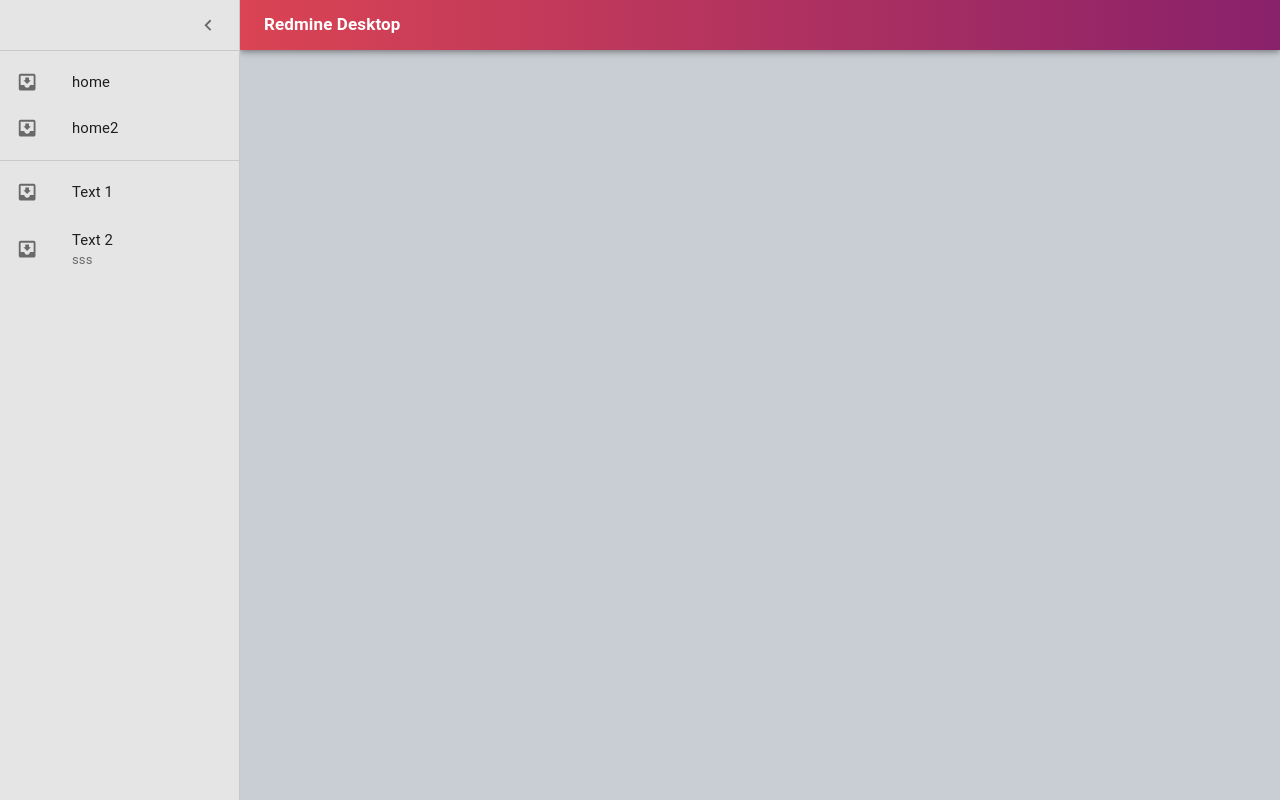
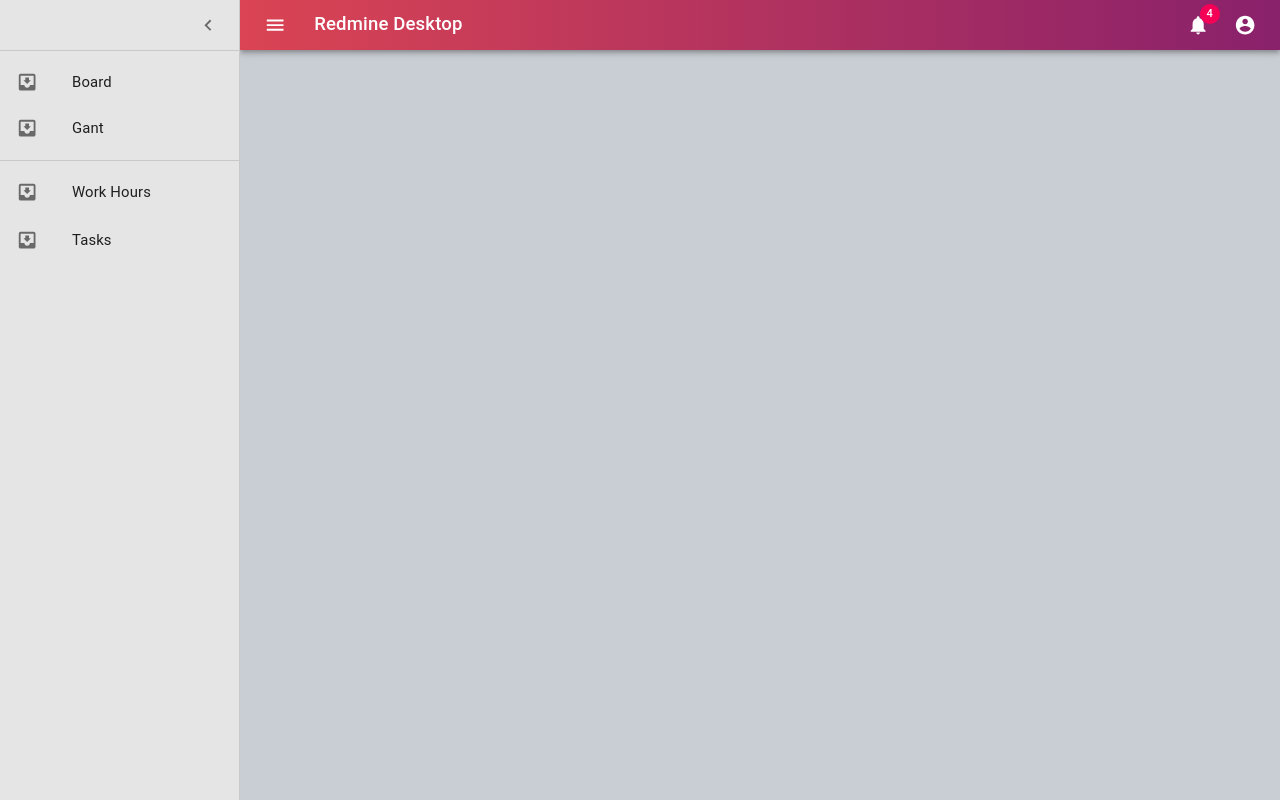
Before and after one commit to A-AR-R/Redmine-Desktop, a React (Create React App) app: page /#/ in a window 1280 px wide. Both pictures are taken after a click on the button 35 px from the left and 25 px from the top of the page. Built offline with nearby package versions, Linux system fonts and the light colour scheme.

Commit message:
Added Agile View Added TimeLine View

```diff
--- a/package.json
+++ b/package.json
@@ -10,6 +10,7 @@
   "dependencies": {
     "@material-ui/core": "^4.11.2",
     "@material-ui/icons": "^4.11.2",
+    "@material-ui/lab": "^4.0.0-alpha.57",
     "@testing-library/jest-dom": "^4.2.4",
     "@testing-library/react": "^9.5.0",
     "@testing-library/user-event": "^7.2.1",
@@ -19,7 +20,8 @@
     "react": "^16.13.1",
     "react-dom": "^16.13.1",
     "react-router-dom": "^5.2.0",
-    "react-scripts": "3.4.1"
+    "react-scripts": "3.4.1",
+    "react-trello": "^2.2.9"
   },
   "scripts": {
     "dev": "concurrently -k \"npm start\" \"npm:electron\"",
--- /dev/null
+++ b/src/Pages/Gant.js
@@ -0,0 +1,11 @@
+import React from 'react';
+
+export const Gant = () => {
+    return (
+        <div>
+            Gant
+        </div>
+    );
+}
+
+export default Gant
--- /dev/null
+++ b/src/Pages/WorkHours.js
@@ -0,0 +1,106 @@
+import React from 'react';
+import { makeStyles } from '@material-ui/core/styles';
+import Timeline from '@material-ui/lab/Timeline';
+import TimelineItem from '@material-ui/lab/TimelineItem';
+import TimelineSeparator from '@material-ui/lab/TimelineSeparator';
+import TimelineConnector from '@material-ui/lab/TimelineConnector';
+import TimelineContent from '@material-ui/lab/TimelineContent';
+import TimelineOppositeContent from '@material-ui/lab/TimelineOppositeContent';
+import TimelineDot from '@material-ui/lab/TimelineDot';
+import FastfoodIcon from '@material-ui/icons/Fastfood';
+import LaptopMacIcon from '@material-ui/icons/LaptopMac';
+import HotelIcon from '@material-ui/icons/Hotel';
+import RepeatIcon from '@material-ui/icons/Repeat';
+import Paper from '@material-ui/core/Paper';
+import Typography from '@material-ui/core/Typography';
+
+const useStyles = makeStyles((theme) => ({
+    paper: {
+        padding: '6px 16px',
+    },
+    secondaryTail: {
+        backgroundColor: theme.palette.secondary.main,
+    },
+}));
+
+export default function WorkHours() {
+    const classes = useStyles();
+
+    return (
+        <Timeline align="left" >
+            <TimelineItem>
+                <TimelineOppositeContent>
+                    <Typography variant="body2" color="textSecondary">
+                        9:30 am
+                    </Typography>
+                </TimelineOppositeContent>
+                <TimelineSeparator>
+                    <TimelineDot>
+                        <FastfoodIcon />
+                    </TimelineDot>
+                    <TimelineConnector />
+                </TimelineSeparator>
+                <TimelineContent>
+                    <Paper elevation={3} className={classes.paper}>
+                        <Typography variant="h6" component="h1">
+                            Eat
+                        </Typography>
+                        <Typography>Because you need strength</Typography>
+                    </Paper>
+                </TimelineContent>
+            </TimelineItem>
+            <TimelineItem>
+                <TimelineOppositeContent>
+                    <Typography variant="body2" color="textSecondary">
+                        10:00 am
+                    </Typography>
+                </TimelineOppositeContent>
+                <TimelineSeparator>
+                    <TimelineDot color="primary">
+                        <LaptopMacIcon />
+                    </TimelineDot>
+                    <TimelineConnector />
+                </TimelineSeparator>
+                <TimelineContent>
+                    <Paper elevation={3} className={classes.paper}>
+                        <Typography variant="h6" component="h1">
+                            Code
+                        </Typography>
+                        <Typography>Because it&apos;s awesome!</Typography>
+                    </Paper>
+                </TimelineContent>
+            </TimelineItem>
+            <TimelineItem>
+                <TimelineSeparator>
+                    <TimelineDot color="primary" variant="outlined">
+                        <HotelIcon />
+                    </TimelineDot>
+                    <TimelineConnector className={classes.secondaryTail} />
+                </TimelineSeparator>
+                <TimelineContent>
+                    <Paper elevation={3} className={classes.paper}>
+                        <Typography variant="h6" component="h1">
+                            Sleep
+                        </Typography>
+                        <Typography>Because you need rest</Typography>
+                    </Paper>
+                </TimelineContent>
+            </TimelineItem>
+            <TimelineItem>
+                <TimelineSeparator>
+                    <TimelineDot color="secondary">
+                        <RepeatIcon />
+                    </TimelineDot>
+                </TimelineSeparator>
+                <TimelineContent>
+                    <Paper elevation={3} className={classes.paper}>
+                        <Typography variant="h6" component="h1">
+                            Repeat
+                        </Typography>
+                        <Typography>Because this is the life you love!</Typography>
+                    </Paper>
+                </TimelineContent>
+            </TimelineItem>
+        </Timeline>
+    );
+}
--- a/src/Pages/home.js
+++ /dev/null
@@ -1,19 +0,0 @@
-import React from 'react';
-
-const Home = () => {
-	return (
-		<div>
-			Home
-		</div>
-	);
-}
-
-export const Home2 = () => {
-	return (
-		<div>
-			Home2
-		</div>
-	);
-}
-
-export default Home;
--- a/src/components/header.js
+++ b/src/components/header.js
@@ -1,49 +1,98 @@
 import React from 'react';
 
 import clsx from 'clsx';
-import { makeStyles, useTheme } from '@material-ui/core/styles';
+import {makeStyles, useTheme} from '@material-ui/core/styles';
 import Drawer from '@material-ui/core/Drawer';
 import AppBar from '@material-ui/core/AppBar';
 import Toolbar from '@material-ui/core/Toolbar';
 import Typography from '@material-ui/core/Typography';
 import IconButton from '@material-ui/core/IconButton';
 import MenuIcon from '@material-ui/icons/Menu';
+import Button from '@material-ui/core/Button';
 import ChevronLeftIcon from '@material-ui/icons/ChevronLeft';
 import ChevronRightIcon from '@material-ui/icons/ChevronRight';
+import NotificationsIcon from '@material-ui/icons/Notifications';
 
 import SideBar from './sideBar'
-
+import Badge from "@material-ui/core/Badge";
+import AccountCircle from "@material-ui/icons/AccountCircle";
+import MoreIcon from "@material-ui/icons/MoreVert";
+import Menu from "@material-ui/core/Menu";
+import MenuItem from "@material-ui/core/MenuItem";
 
 
 const Header = (props) => {
 
     const classes = useStyles();
+    const [anchorEl, setAnchorEl] = React.useState(null);
     const theme = useTheme();
     const [open, setOpen] = React.useState(false);
+    const isMenuOpen = Boolean(anchorEl);
+
+    const handleProfileMenuOpen = (event) => {
+        setAnchorEl(event.currentTarget);
+    };
+
+    const handleMenuClose = () => {
+        setAnchorEl(null);
+    };
+
+    const menuId = 'redmine-title';
+    const renderMenu = (
+        <Menu
+            anchorEl={anchorEl}
+            anchorOrigin={{vertical: 'top', horizontal: 'right'}}
+            id={menuId}
+            keepMounted
+            transformOrigin={{vertical: 'top', horizontal: 'right'}}
+            open={isMenuOpen}
+            onClose={handleMenuClose}
+        >
+            <MenuItem onClick={handleMenuClose}>Profile</MenuItem>
+            <MenuItem onClick={handleMenuClose}>Logout</MenuItem>
+        </Menu>
+    );
 
     return (
-		<div className={classes.root}>
-			<AppBar
-				position="fixed"
-				className={clsx(classes.appBar, {
+        <div className={classes.grow}>
+            <AppBar position="static" className={clsx(classes.appBar, {
                                  [classes.appBarShift]: open,
-				})}
-			>
+                             })}>
                 <Toolbar className={classes.toolbar}>
                     <IconButton
+                        edge="start"
+                        className={classes.menuButton}
+                        // className={clsx(classes.menuButton, open && classes.hide)}
+                        onClick={() => setOpen(true)}
                         color="inherit"
                         aria-label="open drawer"
-						onClick={() => setOpen(true)}
-						edge="start"
-						className={clsx(classes.menuButton, open && classes.hide)}
                     >
-						<MenuIcon />
+                        <MenuIcon/>
                     </IconButton>
-					<Typography className={classes.headerText} variant="h6" noWrap>
+                    <Typography className={classes.title} variant="h6" noWrap>
                         Redmine Desktop
                     </Typography>
+                    <div className={classes.grow}/>
+                    <div className={classes.sectionDesktop}>
+                        <IconButton aria-label="show 4 new notifications" color="inherit">
+                            <Badge badgeContent={4} color="secondary">
+                                <NotificationsIcon/>
+                            </Badge>
+                        </IconButton>
+                        <IconButton
+                            edge="end"
+                            aria-label="account of current user"
+                            aria-controls={menuId}
+                            aria-haspopup="true"
+                            onClick={handleProfileMenuOpen}
+                            color="inherit"
+                        >
+                            <AccountCircle/>
+                        </IconButton>
+                    </div>
                 </Toolbar>
             </AppBar>
+            {renderMenu}
             <Drawer
                 className={classes.drawer}
                 variant="persistent"
@@ -55,21 +104,20 @@ const Header = (props) => {
             >
                 <div className={classes.drawerHeader}>
                     <IconButton onClick={() => setOpen(false)}>
-						{theme.direction === 'ltr' ? <ChevronLeftIcon /> : <ChevronRightIcon />}
+                        {theme.direction === 'ltr' ? <ChevronLeftIcon/> : <ChevronRightIcon/>}
                     </IconButton>
                 </div>
-				<SideBar />
+                <SideBar/>
             </Drawer>
             <main
                 className={clsx(classes.content, {
                     [classes.contentShift]: open,
                 })}
             >
-				<div className={classes.drawerHeader} />
                 {props.children}
             </main>
         </div>
-	)
+    );
 }
 
 const drawerWidth = 240;
@@ -78,8 +126,20 @@ const headerHeight = 50;
 const headerHeightPx = headerHeight + 'px';
 
 const useStyles = makeStyles((theme) => ({
-	root: {
+    title: {
+        display: 'none',
+        [theme.breakpoints.up('sm')]: {
+            display: 'block',
+        },
+    },
+    sectionDesktop: {
         display: 'flex',
+        [theme.breakpoints.up('md')]: {
+            display: 'flex',
+        },
+    },
+    grow: {
+        flexGrow: 1,
     },
     appBar: {
         transition: theme.transitions.create(['margin', 'width'], {
@@ -125,7 +185,7 @@ const useStyles = makeStyles((theme) => ({
     },
     content: {
         flexGrow: 1,
-		padding: theme.spacing(3),
+        padding: 0,
         transition: theme.transitions.create('margin', {
             easing: theme.transitions.easing.sharp,
             duration: theme.transitions.duration.leavingScreen,
--- a/src/components/sideBar.js
+++ b/src/components/sideBar.js
@@ -11,28 +11,29 @@ import { NavLink } from "react-router-dom";
 
 const SideBar = () => {
 	const classes = useStyles();
+
 	return (
 		<React.Fragment>
 			<Divider />
 			<List>
-				<ListItem button component={NavLink} to='/home'  activeClassName={classes.selected} >
+				<ListItem button component={NavLink} to='/Board'  activeClassName={classes.selected} >
 					<ListItemIcon><InboxIcon /> </ListItemIcon>
-					<ListItemText primary="home" />
+					<ListItemText primary="Board" />
 				</ListItem>
-				<ListItem button component={NavLink} to='/home2' activeClassName={classes.selected}>
+				<ListItem button component={NavLink} to='/Gant' activeClassName={classes.selected}>
 					<ListItemIcon><InboxIcon /> </ListItemIcon>
-					<ListItemText primary="home2" />
+					<ListItemText primary="Gant" />
 				</ListItem>
 			</List>
 			<Divider />
 			<List>
-				<ListItem button>
+				<ListItem button component={NavLink} to='/WorkHours' activeClassName={classes.selected}>
 					<ListItemIcon><InboxIcon /> </ListItemIcon>
-					<ListItemText primary="Text 1" />
+					<ListItemText primary="Work Hours" />
 				</ListItem>
 				<ListItem button >
 					<ListItemIcon><InboxIcon /> </ListItemIcon>
-					<ListItemText primary="Text 2" secondary="sss" />
+					<ListItemText primary="Tasks" secondary="" />
 				</ListItem>
 			</List>
 		</React.Fragment>
--- /dev/null
+++ b/src/css/AgileStyle.css
@@ -0,0 +1,3 @@
+.react-trello-board > div {
+    width: 100%;
+}
--- a/src/index.css
+++ b/src/index.css
@@ -1,3 +1,6 @@
+html {
+  height: 100%;
+}
 body {
   margin: 0;
   font-family: -apple-system, BlinkMacSystemFont, 'Segoe UI', 'Roboto', 'Oxygen',
@@ -5,6 +8,7 @@ body {
     sans-serif;
   -webkit-font-smoothing: antialiased;
   -moz-osx-font-smoothing: grayscale;
+  height: 100%;
 }
 
 code {
--- a/src/index.js
+++ b/src/index.js
@@ -3,13 +3,10 @@ import ReactDOM from 'react-dom';
 import './index.css';
 import App from './App';
 import * as serviceWorker from './serviceWorker';
-
 import { MuiThemeProvider } from '@material-ui/core/styles';
 import { CssBaseline } from "@material-ui/core";
 import { HashRouter } from "react-router-dom";
-
 import { Theme } from './theme'
-
 const Main = () => (
   <MuiThemeProvider theme={Theme}>
     <CssBaseline />
```
Also changed, not shown: src/App.js (+8 -5 lines), src/Pages/AgileBoard.js (added, +29 -0 lines), 1 other file (tests, documents, lock files or other folders). Lines whose indentation alone changed are shown as unchanged.
